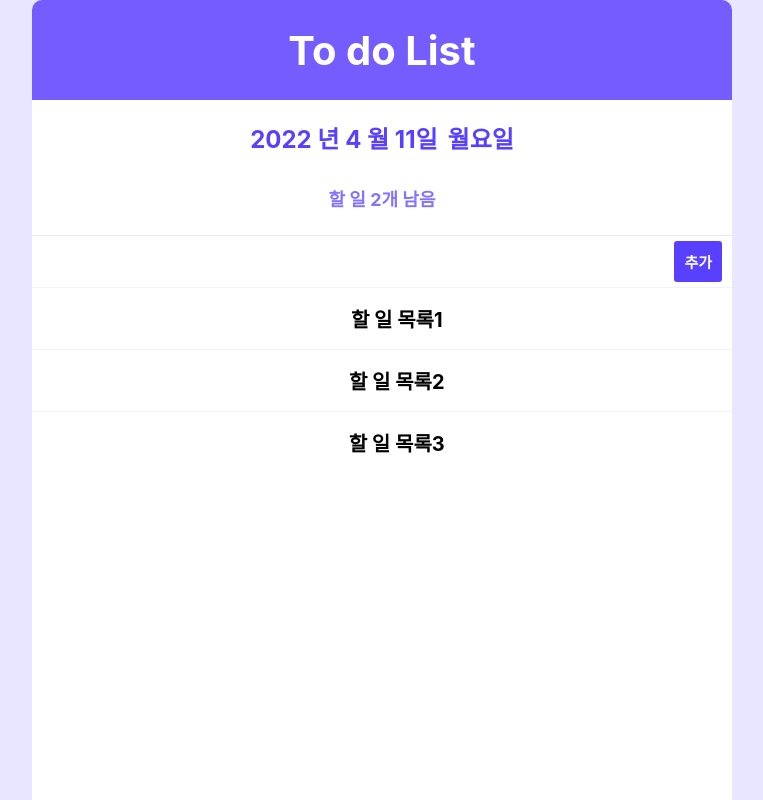
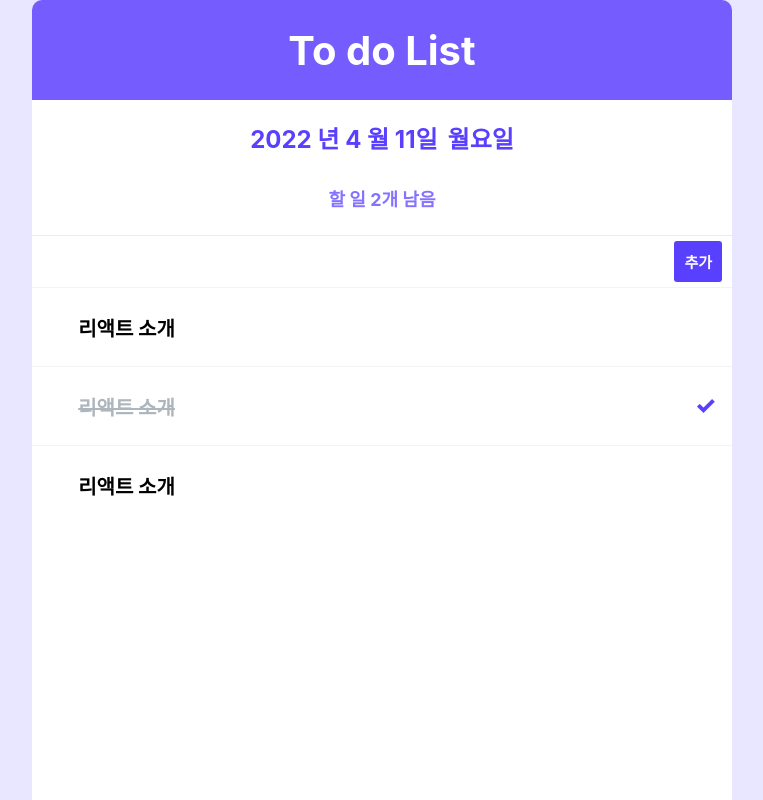
Before and after one commit to Seulgi98/react-todolist, a React (Create React App) app: page / in a window 1280 px wide. Shown: the top 800 px of the page, without its empty margins (258-1021 px from the left). Built offline with nearby package versions, Linux system fonts and the light colour scheme.

Commit message:
Add input todo list

```diff
--- a/src/App.js
+++ b/src/App.js
@@ -1,11 +1,58 @@
 import './styles/App.css';
-import React from 'react';
+import React, {Component} from 'react';
 import Clock from "./CurrentDate";
-import TodoHeader from "./TodoHeader";
-import TodoList from "./TodoList";
+import TodoHeader from "./components/TodoHeader";
+import TodoList from "./components/TodoList";
 import InputForm from "./components/InputForm";
 
-const App = () => {
+
+class App extends Component {
+
+  id = 3 // 이미 0,1,2 가 존재하므로 3으로 설정
+
+  state = {
+    input: '',
+    todos: [
+      {id: 0, text: ' 리액트 소개', checked: false},
+      {id: 1, text: ' 리액트 소개', checked: true},
+      {id: 2, text: ' 리액트 소개', checked: false}
+    ]
+  }
+
+  handleInputChange = (e) => {
+    this.setState({
+      input: e.target.value // input 의 다음 바뀔 값
+    });
+  }
+
+  handleInputCreate = () => {
+    const { input, todos } = this.state;
+    this.setState({
+      input: '', // 인풋 비우고
+      // concat 을 사용하여 배열에 추가
+      todos: todos.concat({
+        id: this.id++,
+        text: input,
+        checked: false
+      })
+    });
+  }
+
+  handleKeyPress = (e) => {
+    // 눌려진 키가 Enter 면 handleCreate 호출
+    if(e.key === 'Enter') {
+      this.handleInputCreate();
+    }
+  }
+
+  render() {
+    const { input, todos } = this.state;
+    const { //비구조화 할당(this를 붙여주는 작업 생략)
+      handleInputChange,
+      handleInputCreate,
+      handleKeyPress
+    } = this;
+
     return (
       <body>
       <div className="appContainer">
@@ -14,17 +61,43 @@ const App = () => {
         </div>
         <div className="todoListContainer">
           <div className="currentDate">
-          <Clock />
+            <Clock/>
           </div>
           <TodoHeader/>
           <div className="todoList">
-          <InputForm/>
-          <TodoList/>
+            <InputForm value={input}
+                       onKeyPress={handleKeyPress}
+                       onChange={handleInputChange}
+                       onCreate={handleInputCreate}/>
+            <TodoList todos={todos}/> {/*todos안에 객체를 컴포넌트 배열로 변환*/}
           </div>
         </div>
       </div>
       </body>
     );
-};
+  }
+}
+
+// const App = () => {
+//   return (
+//     <body>
+//     <div className="appContainer">
+//       <div className="todoTitle">
+//         <p>To do List</p>
+//       </div>
+//       <div className="todoListContainer">
+//         <div className="currentDate">
+//           <Clock/>
+//         </div>
+//         <TodoHeader/>
+//         <div className="todoList">
+//           <InputForm/>
+//           <TodoList/>
+//         </div>
+//       </div>
+//     </div>
+//     </body>
+//   );
+// };
 
 export default App;
--- a/src/TodoList.js
+++ /dev/null
@@ -1,18 +0,0 @@
-import React, { Component } from 'react';
-import TodoItem from './TodoItem';
-
-class TodoItemList extends Component {
-  render() {
-    const { todos, onToggle, onRemove } = this.props;
-
-    return (
-      <div>
-        <TodoItem text="할 일 목록1"/>
-        <TodoItem text="할 일 목록2"/>
-        <TodoItem text="할 일 목록3"/>
-      </div>
-    );
-  }
-}
-
-export default TodoItemList;
--- a/src/components/InputForm.js
+++ b/src/components/InputForm.js
@@ -1,11 +1,15 @@
 import React from 'react';
 import '../styles/InputForm.css';
 
+//텍스트 내용 바뀌면 state 업데이트
+// 버튼이 클릭되면 새로운 todo 생성 후 todos 업데이트
+// 인풋에서 Enter 누르면 버튼을 클릭한것과 동일한 작업진행하기
+
 const InputForm = ({value, onChange, onCreate, onKeyPress}) => {
   return (
-    <div className="form">
+    <div className="inputForm">
       <input value={value} onChange={onChange} onKeyPress={onKeyPress}/>
-      <div className="create-button" onClick={onCreate}>
+      <div className="addButton" onClick={onCreate}>
         추가
       </div>
     </div>
--- a/src/TodoHeader.js
+++ b/src/components/TodoHeader.js
@@ -1,6 +1,6 @@
 import React from 'react';
 import styled from 'styled-components';
-import Clock from "./CurrentDate";
+import Clock from "../CurrentDate";
 
 const TodoHeadStyled = styled.div`
   padding: 0 32px 24px 32px;
--- a/src/TodoItem.js
+++ b/src/components/TodoItem.js
@@ -1,14 +1,17 @@
 import React, { Component } from 'react';
-import './styles/TodoItem.css';
+import '../styles/TodoItem.css';
 
 class TodoItem extends Component {
   render() {
     const { text, checked, id, onToggle, onRemove } = this.props;
+    //checked : 체크박스 상태
+    //id : todo고유아이디
+    //onToggle : 체크박스 on/off함수
 
     return (
       <div className="todoItem" onClick={() => onToggle(id)}>
         <div className="removeItem" onClick={(e) => {
-          e.stopPropagation(); // onToggle 이 실행되지 않도록 함
+          e.stopPropagation(); // onToggle 이 실행되지 않고 onRemove만 실행됨
           onRemove(id)}
         }>&times;</div>
         <div className={`todoText ${checked && 'checked'}`}>
--- /dev/null
+++ b/src/components/TodoList.js
@@ -0,0 +1,29 @@
+import React, { Component } from 'react';
+import TodoItem from './TodoItem';
+
+class TodoItemList extends Component {
+  render() {
+    const { todos, onToggle, onRemove } = this.props;
+
+    const todoList = todos.map(
+      ({id, text, checked}) => (
+        <TodoItem
+          id={id}
+          text={text}
+          checked={checked}
+          onToggle={onToggle}
+          onRemove={onRemove}
+          key={id}
+        />
+      )
+    );
+
+    return (
+      <div>
+        {todoList}
+      </div>
+    );
+  }
+}
+
+export default TodoItemList;
--- a/src/styles/App.css
+++ b/src/styles/App.css
@@ -37,6 +37,7 @@ div.currentDate{
   font-size: 24px;
 }
 div.todoList{
+  text-align: left;
   width: 100%;
   height: 100%;
 }
--- a/src/styles/InputForm.css
+++ b/src/styles/InputForm.css
@@ -1,9 +1,9 @@
-.form {
+.inputForm {
     display: flex;
     border-bottom: 1px solid #f1f3f5;
 }
 
-.form input {
+.inputForm input {
     flex: 1; /* 버튼을 뺀 빈 공간을 모두 채워줍니다 */
     font-size: 17px;
     padding-left: 20px;
@@ -11,7 +11,7 @@
     border: none;
 }
 
-.create-button {
+.addButton {
     padding: 10px;
     margin: 5px 10px 5px 10px;
     background: #5940ff;
@@ -22,6 +22,6 @@
     cursor: pointer;
 }
 
-.create-button:hover {
+.addButton:hover {
     background: #8e7cff;
 }
--- a/src/styles/TodoItem.css
+++ b/src/styles/TodoItem.css
@@ -24,8 +24,9 @@
 
 
 .removeItem {
-    margin-right: 1rem;
-    color: #e64980;
+    margin: 0 10px 10px 0;
+    font-size: 30px;
+    color: #f80f0f;
     font-weight: 600;
     opacity: 0;
 }
@@ -44,6 +45,6 @@
     font-size: 1.5rem;
     line-height: 1rem;
     margin-left: 1rem;
-    color: #3bc9db;
+    color: #5940ff;
     font-weight: 800;
 }
```
Lines whose indentation alone changed are shown as unchanged.
